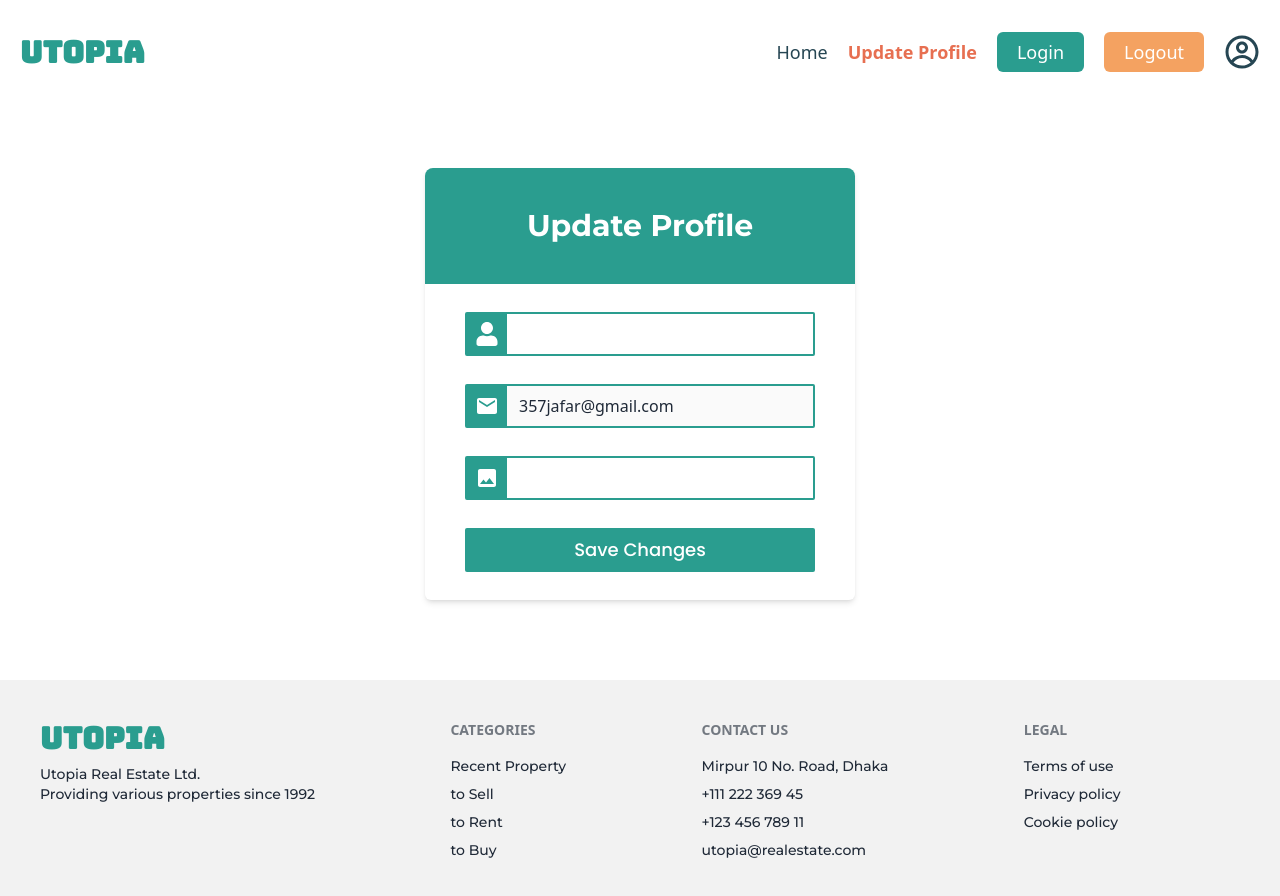
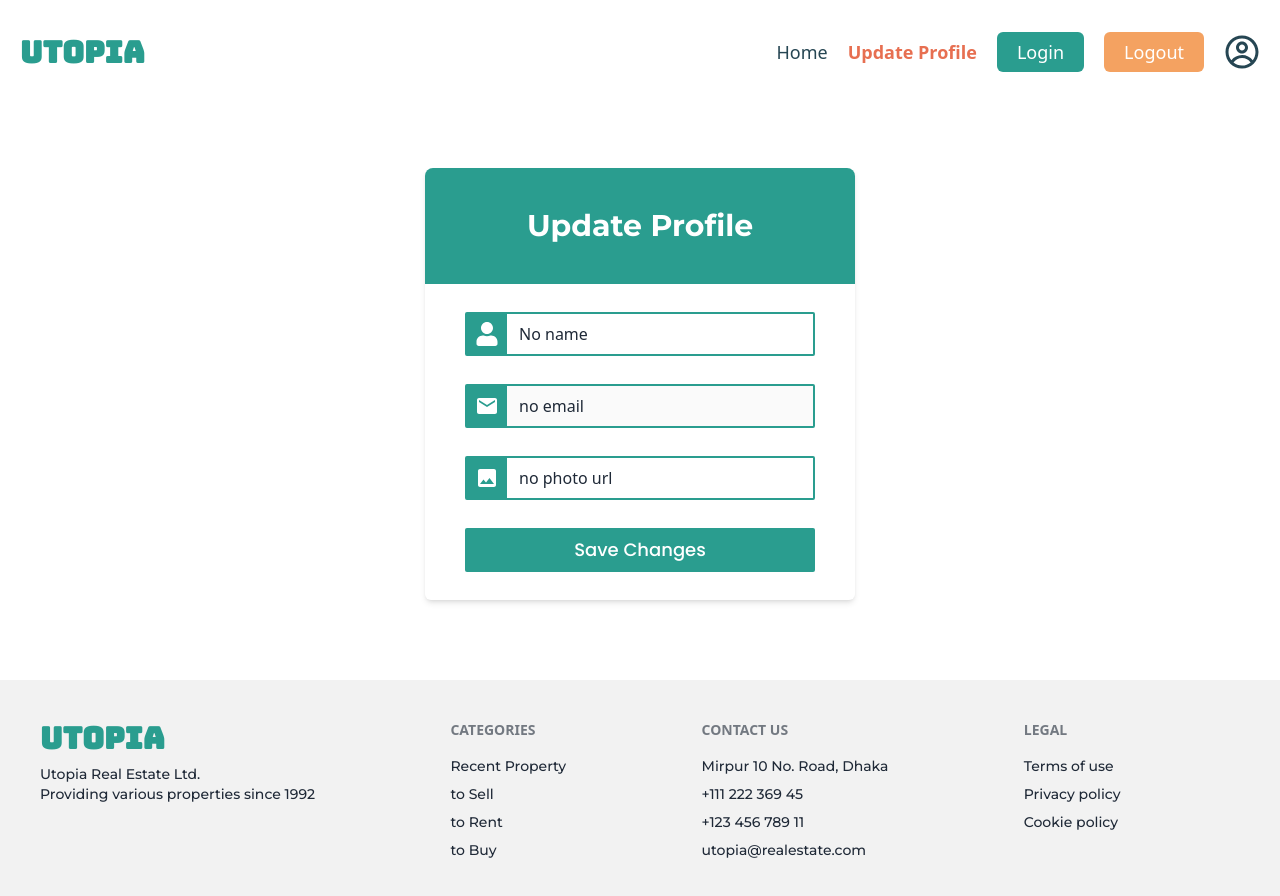
Before and after one commit to abujafarch/real-state-utopia-a9, a React (Vite) app: page /update-profile in a window 1280 px wide. Shown: the top 896 px of the page. Built offline with nearby package versions, Linux system fonts and the light colour scheme; no server answers; a web font is replaced by a local one.

Commit message:
some conditional funtionality added update profile section

```diff
--- a/package.json
+++ b/package.json
@@ -15,6 +15,7 @@
     "match-sorter": "^6.3.4",
     "react": "^18.2.0",
     "react-dom": "^18.2.0",
+    "react-helmet-async": "^2.0.4",
     "react-hot-toast": "^2.4.1",
     "react-icons": "^5.0.1",
     "react-router-dom": "^6.22.3",
--- a/src/components/EstateDetails/EstateDetails.jsx
+++ b/src/components/EstateDetails/EstateDetails.jsx
@@ -1,3 +1,4 @@
+import { Helmet } from "react-helmet-async";
 import { useLoaderData, useParams } from "react-router-dom";
 
 
@@ -13,6 +14,9 @@ const EstateDetails = () => {
 
     return (
         <div className="sm:mt-12 mt-7">
+            <Helmet>
+                <title>{estate_title}</title>
+            </Helmet>
             <div>
                 <h1 className="font-poppins mb-2 font-semibold text-xl md:text-3xl">{estate_title}</h1>
                 <div className="mb-3">
--- a/src/components/Home/Estate.jsx
+++ b/src/components/Home/Estate.jsx
@@ -3,6 +3,7 @@ import { MdOutlineCategory } from "react-icons/md";
 import { IoMdPricetag } from "react-icons/io";
 import { LiaChartAreaSolid } from "react-icons/lia";
 import { Link } from "react-router-dom";
+import { Helmet } from "react-helmet-async";
 
 
 
--- a/src/components/Home/Home.jsx
+++ b/src/components/Home/Home.jsx
@@ -1,9 +1,13 @@
+import { Helmet } from "react-helmet-async";
 import Estates from "./Estates";
 import Slider from "./Slider";
 
 const Home = () => {
     return (
         <div>
+            <Helmet>
+                <title>Home | Utopia</title>
+            </Helmet>
             <Slider></Slider>
             <Estates></Estates>
         </div>
--- a/src/components/Login/Login.jsx
+++ b/src/components/Login/Login.jsx
@@ -10,6 +10,7 @@ import { signInWithPopup } from "firebase/auth";
 import auth from "../../firebase/firebase.config";
 import { GoogleAuthProvider } from "firebase/auth";
 import { GithubAuthProvider } from "firebase/auth";
+import { Helmet } from "react-helmet-async";
 
 
 
@@ -57,6 +58,9 @@ const Login = () => {
 
     return (
         <div className="max-w-[430px] mx-auto rounded-md shadow-md mt-24">
+            <Helmet>
+                <title>Login | Utopia</title>
+            </Helmet>
 
             <h1 className="bg-[#2A9D8F] rounded-t-lg py-10 text-3xl text-white font-mont text-center font-bold">Login</h1>
             <div className="sm:px-10 px-5">
--- a/src/components/Navbar/Navbar.jsx
+++ b/src/components/Navbar/Navbar.jsx
@@ -30,18 +30,23 @@ const Navbar = () => {
 
                 <button onClick={handleLogout} className='bg-[#F4A261] px-5 py-[6px] rounded-md text-white'><a>Logout</a></button>
 
-                <NavLink to='/user-profile'>
+                <button>
                     {
                         user ?
-                            <div className="w-[35px] h-[35px] tooltip flex items-center justify-center" data-tip={user.displayName}>
-                                <img src={user.photoURL} className={`w-full h-full object-cover border-2 rounded-full border-[#F4A261]`} />
+                            <div className="w-[35px] h-[35px] tooltip flex items-center justify-center" data-tip={user.displayName ? user.displayName : 'No Name'}>
+
+                                <img
+                                    src={user.photoURL ? user.photoURL : <p className="text-4xl tooltip flex items-center" data-tip='No photo' ><CgProfile></CgProfile></p>}
+                                    className="w-full h-full object-cover border-2 rounded-full border-[#F4A261]"
+                                />
+
                             </div>
-                          : <p className="text-4xl tooltip flex items-center" data-tip='no user' >
+                            : <p className="text-4xl tooltip flex items-center" data-tip='no user' >
                                 <CgProfile></CgProfile>
                             </p>
                     }
+                </button>
 
-                </NavLink>
             </div>
         </div>
     );
--- a/src/components/NotFound/NotFound.jsx
+++ b/src/components/NotFound/NotFound.jsx
@@ -1,8 +1,12 @@
+import { Helmet } from "react-helmet-async";
 import { Link } from "react-router-dom";
 
 const NotFound = () => {
     return (
         <div className="flex flex-col px-5 justify-center items-center min-h-screen">
+            <Helmet>
+                <title>Not Found | Utopia</title>
+            </Helmet>
             <h1 className="text-3xl font-poppins font-medium text-[#E76F51] mb-5 text-center">The page you are looking for was not found</h1>
             <Link to='/'>
                 <button className='bg-[#E76F51] px-3 py-2 font-mont rounded-md text-white font-semibold text-lg'>Back to Home</button>
--- a/src/components/Register/Register.jsx
+++ b/src/components/Register/Register.jsx
@@ -10,6 +10,7 @@ import { AuthContext } from "../../provider/AuthProvider";
 import toast from "react-hot-toast";
 import { updateProfile } from "firebase/auth";
 import auth from "../../firebase/firebase.config";
+import { Helmet } from "react-helmet-async";
 
 
 
@@ -55,6 +56,10 @@ const Register = () => {
 
     return (
         <div className="max-w-[430px] mx-auto rounded-md shadow-md mt-24">
+            <Helmet>
+                <title>Register | Utopia</title>
+            </Helmet>
+
             <form onSubmit={handleRegister} className="w-full">
                 <h1 className="bg-[#2A9D8F] rounded-t-lg py-10 text-3xl text-white font-mont text-center font-bold">Register</h1>
 
--- a/src/components/UpdateProfile/UpdateProfile.jsx
+++ b/src/components/UpdateProfile/UpdateProfile.jsx
@@ -5,6 +5,7 @@ import { Link } from "react-router-dom";
 import { MdPhoto } from "react-icons/md";
 import { useContext } from "react";
 import { AuthContext } from "../../provider/AuthProvider";
+import { Helmet } from "react-helmet-async";
 
 
 const UpdateProfile = () => {
@@ -25,23 +26,27 @@ const UpdateProfile = () => {
 
     return (
         <div className="max-w-[430px] mx-auto rounded-md shadow-md pb-7 mt-24">
+            <Helmet>
+                <title>Update Profile | Utopia</title>
+            </Helmet>
+
             <form onSubmit={handleUpdateProfile} className="w-full">
                 <h1 className="bg-[#2A9D8F] rounded-t-lg py-10 text-3xl text-white font-mont text-center font-bold">Update Profile</h1>
 
                 <div className="sm:px-10 px-5">
                     <div className="mt-7 flex items-center border-[#2A9D8F] border-2 rounded-sm">
                         <span className="bg-[#2A9D8F] p-2 text-2xl text-white"><FaUser></FaUser></span>
-                        <input className=" outline-none w-full py-2 px-3" type="text" name="name" defaultValue={user ? user.displayName : ''} />
+                        <input className=" outline-none w-full py-2 px-3" type="text" name="name" defaultValue={user?.displayName ? user.displayName : 'No name'} />
                     </div>
 
                     <div className="mt-7 flex items-center border-[#2A9D8F] border-2 rounded-sm">
                         <span className="bg-[#2A9D8F] p-2 text-2xl text-white"><MdEmail></MdEmail></span>
-                        <input className=" outline-none w-full py-2 px-3" type="email" name="email" defaultValue='357jafar@gmail.com' disabled/>
+                        <input className=" outline-none w-full py-2 px-3" type="email" name="email" defaultValue={user?.email ? user.email : 'no email'} disabled/>
                     </div>
 
                     <div className="mt-7 flex items-center border-[#2A9D8F] border-2 rounded-sm">
                         <span className="bg-[#2A9D8F] p-2 text-2xl text-white"><MdPhoto></MdPhoto></span>
-                        <input className=" outline-none w-full py-2 px-3" type="text" name="photo" defaultValue={user ? user.photoURL : ''} />
+                        <input className=" outline-none w-full py-2 px-3" type="text" name="photo" defaultValue={user?.photoURL ? user.photoURL : 'no photo url'} />
                     </div>
 
                     <button className="bg-[#2A9D8F] w-full py-2 rounded-sm mt-7 text-white font-poppins text-lg font-medium">Save Changes</button>
--- a/src/main.jsx
+++ b/src/main.jsx
@@ -6,11 +6,14 @@ import './App.css'
 import { RouterProvider } from 'react-router-dom'
 import router from './Router/Router.jsx'
 import AuthProvider from './provider/AuthProvider.jsx'
+import { HelmetProvider } from 'react-helmet-async'
 
 ReactDOM.createRoot(document.getElementById('root')).render(
   <React.StrictMode>
     <AuthProvider>
-      <RouterProvider router={router}></RouterProvider>
+      <HelmetProvider>
+        <RouterProvider router={router}></RouterProvider>
+      </HelmetProvider>
     </AuthProvider>
   </React.StrictMode>,
 )
```
Also changed, not shown: 1 other file (tests, documents, lock files or other folders).
